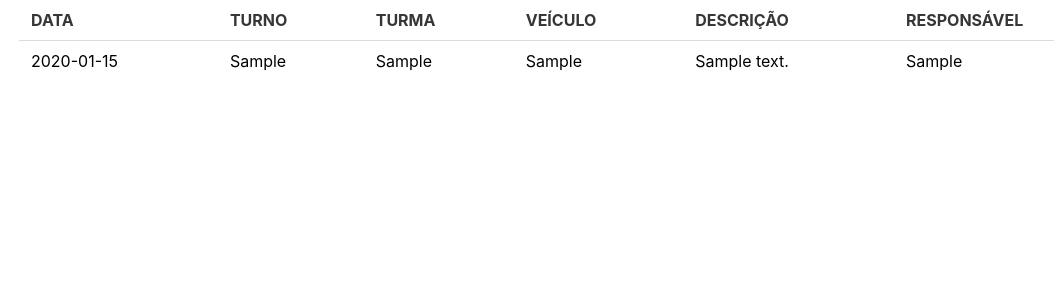
After one commit to Jota011/Mecanica, a PHP site: page /View/consServicoView.php in a window 1280 px wide. The commit adds this page. Shown: the top 300 px of the page, without its empty margins (57-1111 px from the left). Run offline with PHP 8.4, Linux system fonts and the light colour scheme; tables that the repository leaves empty hold one stand-in row (values such as "Sample post"); some libraries are stand-ins or nearby versions.

Commit message:
cadastro de serviço completo, fazer consulta de servico

```diff
--- a/Controller/actionController.php
+++ b/Controller/actionController.php
@@ -3,4 +3,7 @@ switch ($_GET['action']){
     case 'validaLogin':
         validarLogin($_POST['pinLogin']);
     break;
+    case 'cadServico':
+        cadServico($_POST['data'], $_POST['turno'], $_POST['turma'], $_POST['veiculo'], $_POST['descricao'], $_POST['responsavel']);
+    break;
 }
--- a/Model/connection.php
+++ b/Model/connection.php
@@ -9,5 +9,5 @@ if (mysqli_connect_errno()) {
     echo "Failed to connect to MySQL: " . mysqli_connect_error();
     exit();
 }else{
-    echo 'conectado';
+//    echo 'conectado';
 }
--- a/View/cadServicoView.php
+++ b/View/cadServicoView.php
@@ -5,9 +5,9 @@ include_once '../Templates/header.php';
 <body>
     <div class="container">
         <h2>Cadastro de Serviço</h2>
-        <form action="">
+        <form action="../Controller/formController.php?action=cadServico" method="post">
             <label for="data">DATA</label>
-            <input type="date" id="data">
+            <input type="date" id="data" name="data">
             <label for="turno">Turno:</label>
             <select name="turno" id="turno"> <!--TURNO É PERIODO NO DATABASE-->
                 <option value="Matutino">Matutino</option>
@@ -27,7 +27,7 @@ include_once '../Templates/header.php';
                 ?>
             </select>
             <textarea placeholder="Atividades realizadas..." name="descricao" id="descricao" cols="30" rows="10" style="resize:none;"></textarea>
-            <input type="text" placeholder="Responsável pela aula" value="<?php echo isset($_SESSION['nome']) ? $_SESSION['nome'] : ''; ?>">
+            <input type="text" name="responsavel" placeholder="Responsável pela aula" value="<?php echo isset($_SESSION['nome']) ? $_SESSION['nome'] : ''; ?>">
             <div id="botoes">
                 <input type="submit" value="Cadastrar Serviço">
             </div>
--- /dev/null
+++ b/View/consServicoView.php
@@ -0,0 +1,38 @@
+<?php
+require '../Model/connection.php';
+include '../Templates/header.php';
+?>
+<!--CONSULTA SERVICO-->
+<body>
+    <div class="container">
+        <table class="table">
+            <tr>
+                <th scope="col">DATA</th>
+                <th scope="col">TURNO</th>
+                <th scope="col">TURMA</th>
+                <th scope="col">VEÍCULO</th>
+                <th scope="col">DESCRIÇÃO</th>
+                <th scope="col">RESPONSÁVEL</th>
+            </tr>
+
+            <body>
+                <tr>
+                    <?php
+                    require '../Model/connection.php';
+                    $sql = "SELECT * FROM ordem_servico ORDER BY id_os";
+                    $query = $mysqli->query($sql);
+                    while($row = mysqli_fetch_assoc($query)){
+                        echo  '<td scope="row">' . $row['data_os'] . '</td>'
+                            . '<td scope="row">' . $row['periodo'] . '</td>'
+                            . '<td scope="row">' . $row['turma'] . '</td>'
+                            . '<td scope="row">' . $row['veiculo'] . '</td>'
+                            . '<td scope="row">' . $row['descricao_atividade'] . '</td>'
+                            . '<td scope="row">' . $row['responsavel'] . '</td>';
+                     }
+                    ?>
+                </tr>
+            </body>
+        </table>
+    </div>
+</body>
+</html>
```
Also changed, not shown: Controller/formController.php (+13 -0 lines), Model/procuraDados.php (added, +9 -0 lines).
